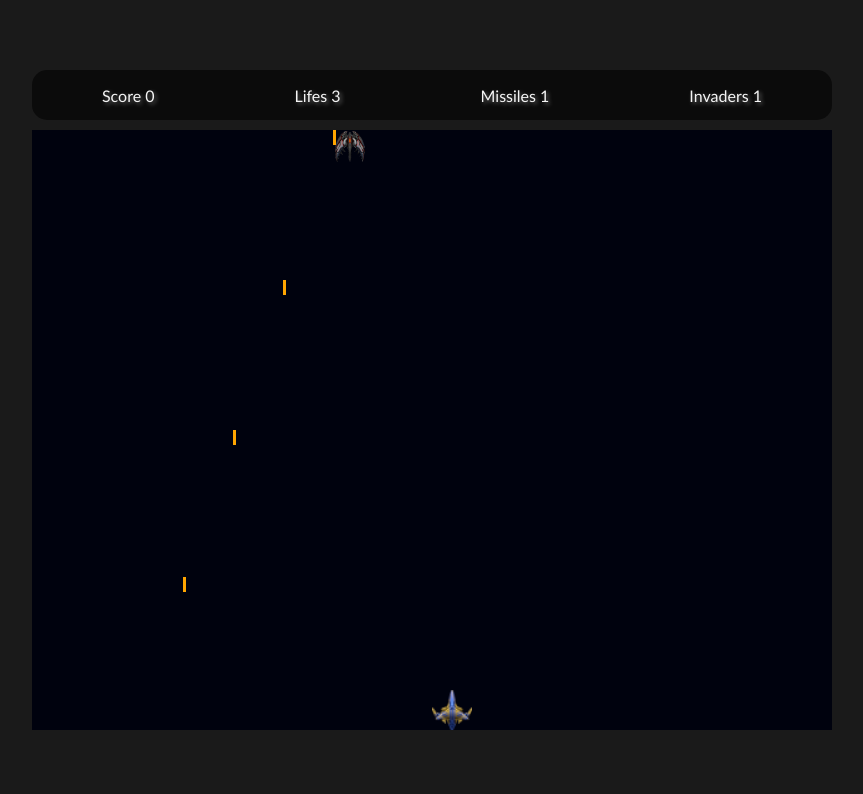
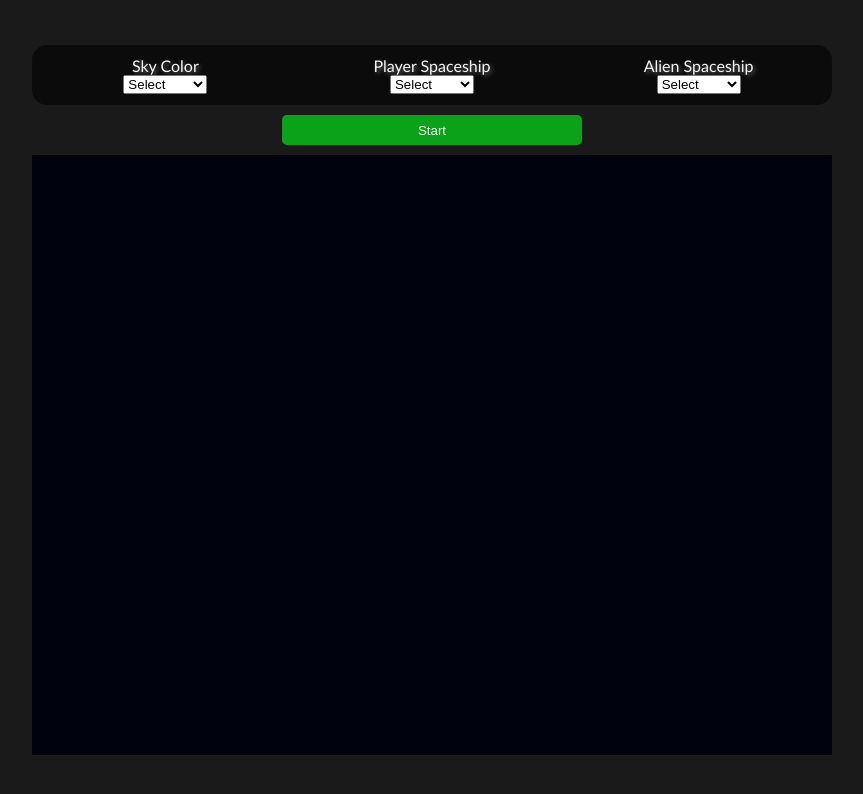
Before and after one commit to williamh973/space-battle-game, a plain HTML site: page index.html in a window 1280 px wide. Shown: the whole page, without its empty margins (208-1071 px from the left). Drawn offline with Linux system fonts and the light colour scheme.

Commit message:
color canvas button added

```diff
--- a/app.js
+++ b/app.js
@@ -1,19 +1,15 @@
 import { canvasParam } from "./canvasParam.js";
 import { gameVariables } from "./gameVariables.js";
-import { init } from "./init.js";
 import { checkAlienMissileOffscreenBottom, missilePlayerUpdate } from "./spawn-controller/missile/missile-update.js";
 import { particleUpdate } from "./spawn-controller/particle/particle-update.js";
 import { alienMissileFireRate } from "./spawn-controller/missile/alien-missile-fire-rate.js";
 import { playerMissileCollideInvaders } from "./spawn-controller/missile/player-missile-collide.js";
-import { displayInterface, updateInvaderNumber } from "./interface.js";
+import { updateInvaderNumber } from "./interface.js";
 import { checkIfGameOver } from "./game-over.js";
 
 
 
-init();
-displayInterface();
-
-const animate = () => {
+  export const animate = () => {
         canvasParam.c.clearRect( 0, 0, canvasParam.canvas.width, canvasParam.canvas.height);
         requestAnimationFrame(animate);
 
@@ -39,4 +35,3 @@ const animate = () => {
         gameVariables.player.update();
         gameVariables.frames++;
     };
-animate();
--- a/gameVariables.js
+++ b/gameVariables.js
@@ -1,17 +1,25 @@
 export const gameVariables = {
-  frames : 0,
   missiles : [],
   alienMissiles : [],
   grids : [],
   particules : [],
+  frames : 0,
   lifes : 3,
   level : 1,
+  invader : 0,
+  score : 0,
+  updateShoot : 1,
+  isGameStarted : false,
+  isGameOver : false,
+  isCustomMenu : true,
+  isStartButton : false,
   scoreTag : document.getElementById('score'),
+  levelTag : document.getElementById('level'),
   lifeTag : document.getElementById('life'),
   missileTag : document.getElementById('shoot'),
   invaderTag : document.getElementById('invaders'),
-  invader : 0,
-  score : 0,
-  updateShoot : 1,
-  isGameOver : false
-}
+  containerStart : document.getElementById('container-start'),
+  startButton : document.getElementById('btn-start'),
+  customMenu : document.getElementById('custom-menu'),
+  hud : document.getElementById('hud')
+};
--- a/index.html
+++ b/index.html
@@ -10,12 +10,51 @@
 
 <body>
 
-    <div id="hud">
+    <div class="menu" id="custom-menu">
+
+      <div id="menu-canvas-color">
+        <p class="title-menu">Sky Color</p>
+        <select class="child-menu" id="color-int-snake">
+          <option value="any">Select</option>
+          <option value="#29B6F6">Sky Blue</option>
+          <option value="#000020">Night Blue</option>
+          <option value="black">Black</option>
+        </select>
+      </div>
+
+      <div id="menu-player-color">
+        <p class="title-menu">Player Spaceship</p>
+        <select class="child-menu">
+          <option value="any">Select</option>
+          <option value="#29B6F6">Sky Blue</option>
+          <option value="#000020">Night Blue</option>
+          <option value="black">Black</option>
+        </select>
+      </div>
+
+      <div id="menu-alien-color">
+        <p class="title-menu">Alien Spaceship</p>
+        <select class="child-menu">
+          <option value="any">Select</option>
+          <option value="#29B6F6">Sky Blue</option>
+          <option value="#000020">Night Blue</option>
+          <option value="black">Black</option>
+        </select>
+      </div>
+  </div>
+
+    <div class="menu" id="hud">
       <p class="element-hud" id="score"></p>
+      <p class="element-hud" id="level"></p>
       <p class="element-hud" id="life"></p>
       <p class="element-hud" id="shoot"></p>
       <p class="element-hud" id="invaders"></p>
     </div>
+
+    <div id="container-start">
+      <button id="btn-start">Start</button>
+    </div>
+
     <canvas id="canvas"></canvas>
 
     <script src="app.js" type="module"></script>
--- a/init.js
+++ b/init.js
@@ -4,6 +4,8 @@ import { Player } from "./spawn-controller/player/player-class.js";
 
 
 export const init = () => {
+    gameVariables.isCustomMenu = false;
+    gameVariables.isStartButton = false;
     gameVariables.missiles = [];
     gameVariables.alienMissiles = [];
     gameVariables.particules = [];
@@ -13,7 +15,10 @@ export const init = () => {
     gameVariables.lifeTag = document.getElementById('life');
     gameVariables.missileTag = document.getElementById('shoot');
     gameVariables.score = 0;
-    gameVariables.updateShoot = 1
+    gameVariables.updateShoot = 1;
     gameVariables.player = new Player();
     gameVariables.grids = [new Grid()];
+    gameVariables.containerStart.style.display = "none";
+    gameVariables.customMenu.style.display = 'none';
+    gameVariables.hud.style.display = "flex";
 };
--- a/interface.js
+++ b/interface.js
@@ -1,17 +1,35 @@
+import { animate } from "./app.js";
 import { gameVariables } from "./gameVariables.js";
 import { init } from "./init.js";
 
 
-export const displayInterface = () => {
-  gameVariables.scoreTag.innerText = "Score  " + gameVariables.score;
-  gameVariables.lifeTag.innerText = "Lifes  " + gameVariables.lifes;
-  gameVariables.missileTag.innerText = "Missiles  " + gameVariables.updateShoot;
-  gameVariables.invaderTag.innerText = "Invaders  " + gameVariables.invader;
+export const displayGameStat = () => {
+    gameVariables.scoreTag.innerText = "Score  " + gameVariables.score;
+    gameVariables.lifeTag.innerText = "Lifes  " + gameVariables.lifes;
+    gameVariables.missileTag.innerText = "Missiles  " + gameVariables.updateShoot;
+    gameVariables.invaderTag.innerText = "Invaders  " + gameVariables.invader;
+    gameVariables.levelTag.innerText = "Level  " + gameVariables.level;
 };
+
+
+export const startGame = () => {
+  if (!gameVariables.isGameStarted) {
+    displayGameStat();
+    init();
+    animate();
+  }
+  gameVariables.isGameStarted = true;
+};
+
 
 export const updateInvaderNumber = (grid) => {
     gameVariables.invader = grid.invaders.length;
     gameVariables.invaderTag.innerText = "Invaders  " + gameVariables.invader;
+};
+
+export const updateLevelNumber = () => {
+    gameVariables.level += 1;
+    gameVariables.levelTag.innerText = "Level  " + gameVariables.level;
 };
 
 export const spawnMissile = () => {
@@ -33,3 +51,5 @@ export const substractInvaders = () => {
     gameVariables.invader -= 1;
     gameVariables.invaderTag.innerText = "Invaders  " + gameVariables.invader;
 };
+
+gameVariables.startButton = document.addEventListener("click",  startGame);
--- a/spawn-controller/missile/player-missile-collide.js
+++ b/spawn-controller/missile/player-missile-collide.js
@@ -1,5 +1,5 @@
 import { gameVariables } from "../../gameVariables.js";
-import { addScore, substractInvaders } from "../../interface.js";
+import { addScore, substractInvaders, updateLevelNumber } from "../../interface.js";
 import { Grid } from "../grid/grid-class.js";
 import { spawnParticles } from "../particle/particle-spawn.js";
 
@@ -36,6 +36,6 @@ const spawnNewGrid = (grid, indexGrid) => {
     if(grid.invaders.length === 0 && gameVariables.grids.length === 1) {
         gameVariables.grids.splice(indexGrid, 1);
         gameVariables.grids.push(new Grid());
-        gameVariables.level += 1;
+        updateLevelNumber();
     }
 };
--- a/style.css
+++ b/style.css
@@ -14,14 +14,10 @@ body{
     gap: 10px;
 }
 
-#canvas{
-    background-color: rgb(0, 2, 14);
-}
-
-#hud {
+.menu {
     background-color: rgba(0, 0, 0, 0.592);
     width: 800px;
-    height: 50px;
+    height: 60px;
     border-radius: 15px;
     display: flex;
     justify-content: space-around;
@@ -30,3 +26,37 @@ body{
     font-family: 'Trebuchet MS', 'Lucida Sans Unicode', 'Lucida Grande', 'Lucida Sans', Arial, sans-serif;
     text-shadow: 2px 2px 4px rgba(255, 255, 255, 0.388);
 }
+
+#menu-canvas-color,
+#menu-player-color,
+#menu-alien-color {
+    width: 160px;
+    display: flex;
+    flex-direction: column;
+    justify-content: space-between;
+    align-items: center;
+}
+
+#hud {
+    display: none;
+}
+
+#canvas{
+    background-color: rgb(0, 2, 14);
+}
+
+#btn-start {
+    width: 300px;
+    height: 30px;
+    display: flex;
+    justify-content: center;
+    align-items: center;
+    color: whitesmoke;
+    background-color: rgba(0, 255, 26, 0.592);
+    border-radius: 5px;
+    border: none
+}
+
+#btn-start:hover {
+    cursor: pointer;
+}
```
Lines whose indentation alone changed are shown as unchanged.
